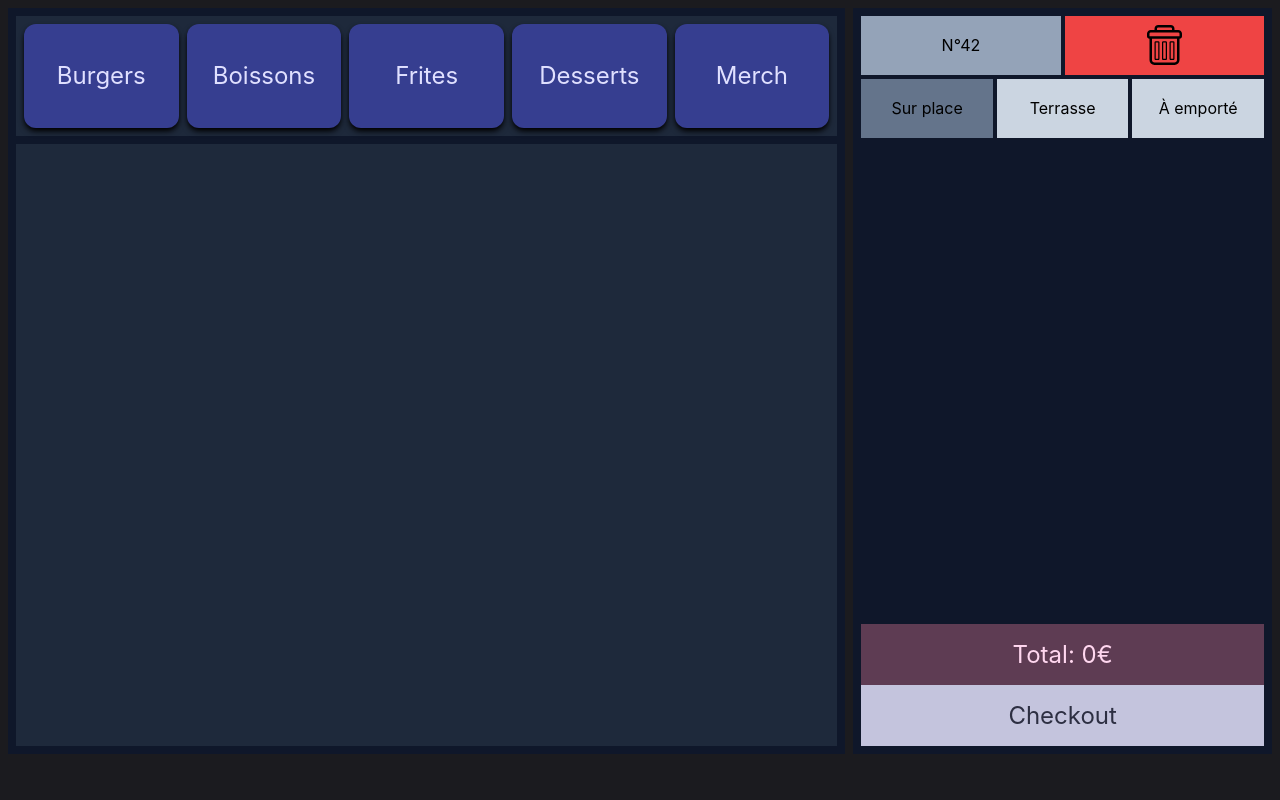
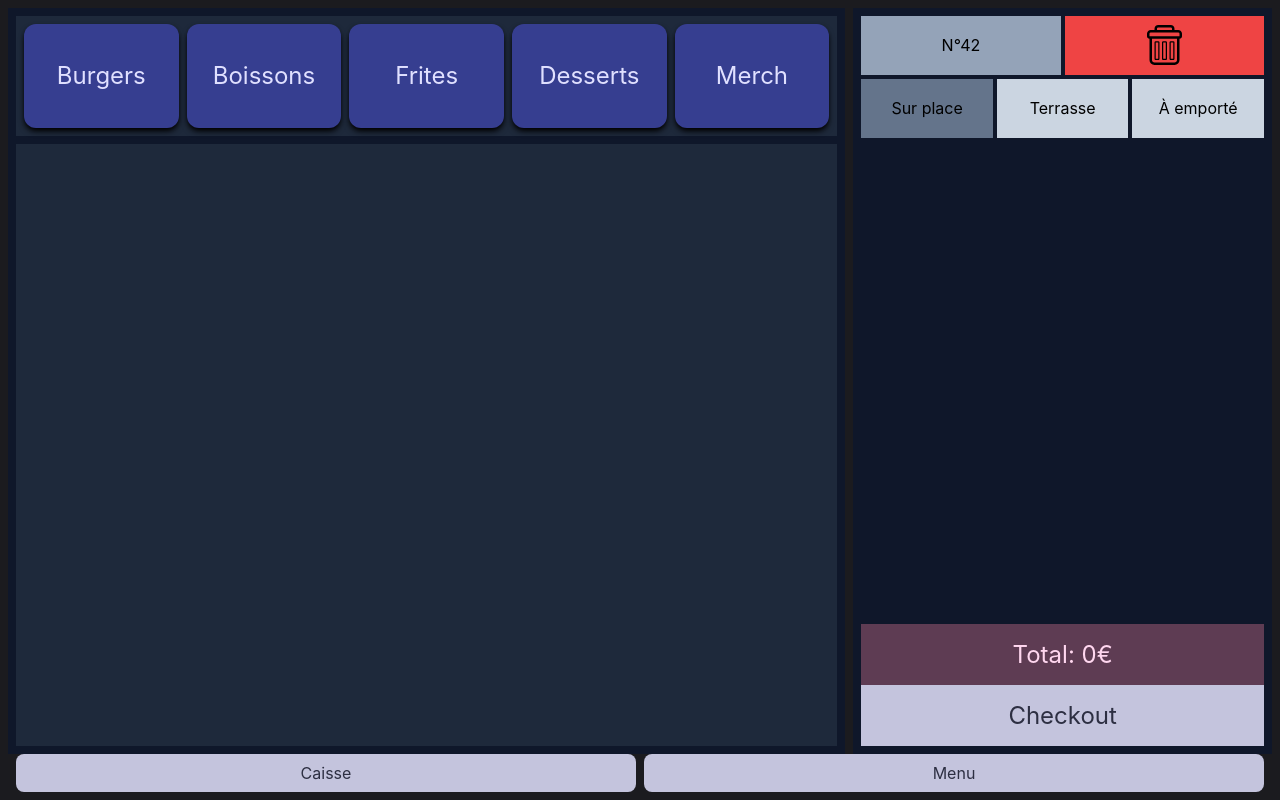
Before and after one commit to VincentWENDLING/pos-starling, a React (Vite) app: page / in a window 1280 px wide. Built offline with nearby package versions, Linux system fonts and the light colour scheme.

Commit message:
:construction: added the menu (still no content)

```diff
--- a/src/App.tsx
+++ b/src/App.tsx
@@ -8,19 +8,32 @@ function App() {
   const [cart, setCart]:any = useState([])
   const [orderNum, setOrderNum]:any = useState(1)
 
+  const [pageSelected, setPageSelected]:any = useState("caisse")
+
+  const getCurrentPage = ()=> {
+      if (pageSelected === 'caisse') {
+        return (
+          <div className="flex gap-2 h-full">
+            <Menu cart={cart} setCart={setCart}/>
+            <Cart cart={cart} setCart={setCart}/>
+          </div>
+        )
+      }
+      else if (pageSelected === 'menu') {
+        return (
+          <div className="h-full w-full bg-background text-on-background">
+            TEXT
+          </div>
+        )
+      }
+  }
+
   return (
-    <div className="App h-screen flex flex-col">
-      <div className="flex gap-2 p-2 h-full">
-        <Menu cart={cart} setCart={setCart}/>
-        <Cart cart={cart} setCart={setCart}/>
-      </div>
-      <div className="text-white h-10">
-        <div>
-
-        </div>
-        <div>
-
-        </div>
+    <div className="App h-screen flex flex-col p-2">
+      { getCurrentPage() }
+      <div className="text-white h-10 w-full flex gap-2 pl-2 pr-2">
+          <button className="w-1/2 rounded-lg bg-secondary text-on-secondary" onClick={()=>setPageSelected('caisse')}>Caisse</button>
+          <button className="w-1/2 rounded-lg bg-secondary text-on-secondary" onClick={()=>setPageSelected('menu')}>Menu</button>
       </div>
     </div>
   )
```
